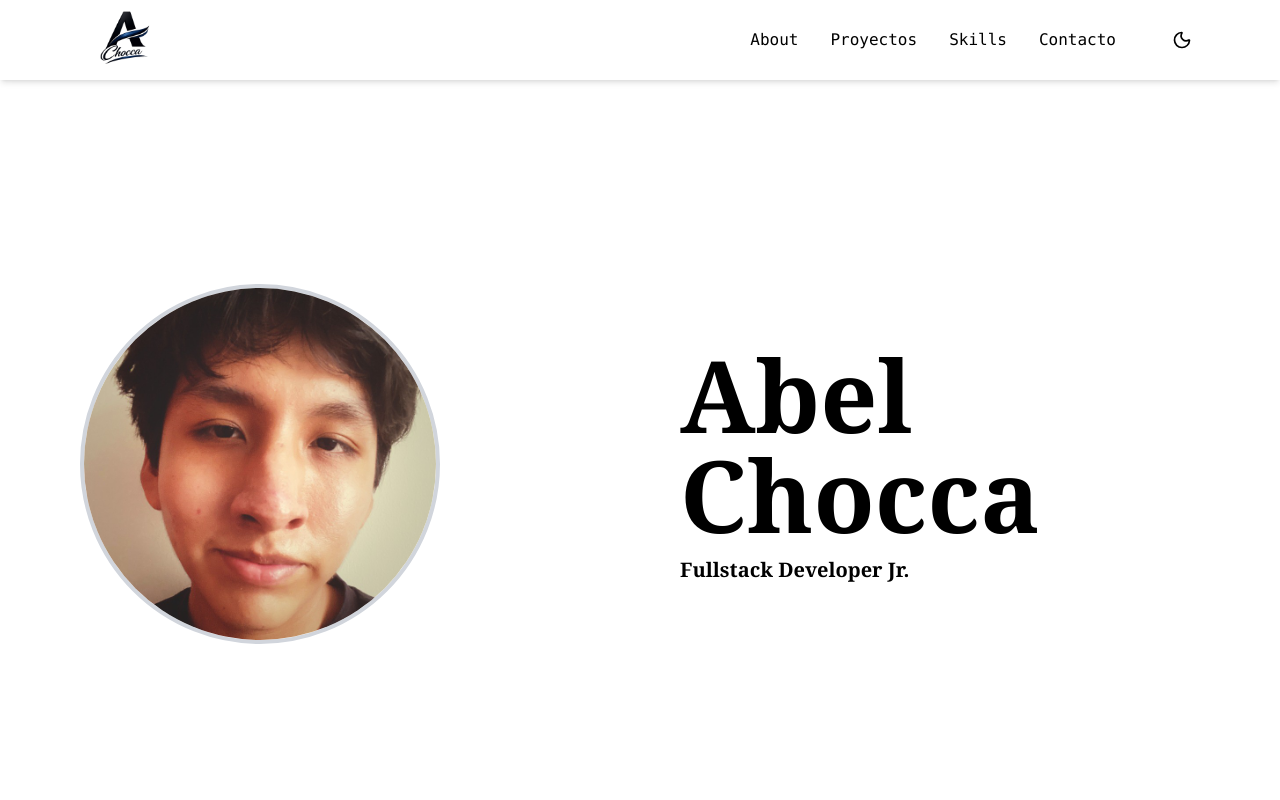
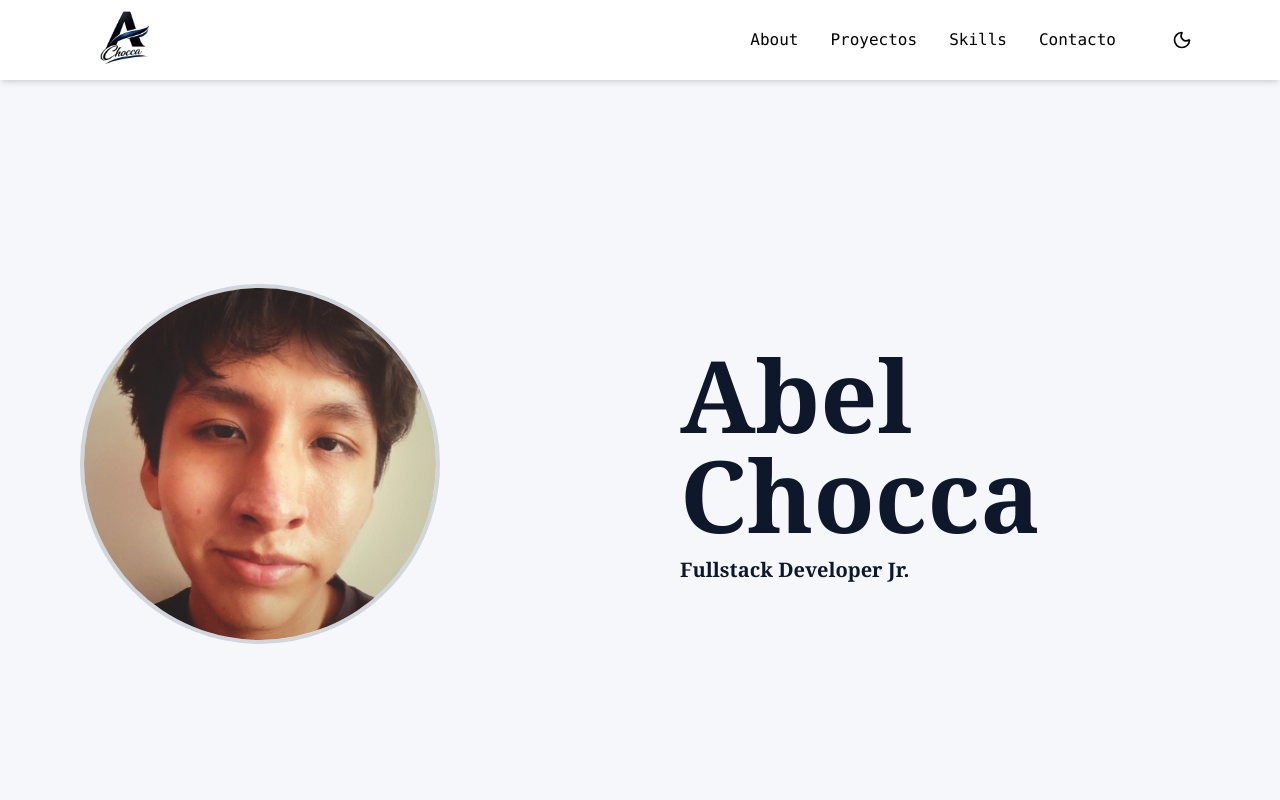
Before and after one commit to AbelChocca/Portfolio-Personal, a React (Vite) app: page / in a window 1280 px wide. Shown: the top 800 px of the page. Built offline with nearby package versions, Linux system fonts and the light colour scheme.

Commit message:
refactor: update CSS variables for improved theming and consistency

```diff
--- a/src/styles/index.css
+++ b/src/styles/index.css
@@ -1,42 +1,36 @@
 @import "tailwindcss";
 
 :root {
-  --bg-color: #ffffff;
-  --text-color: #000000;
-  --header-bg: #ffffff;
+  --background: #f5f7fb;
+  --foreground: #0f172a;
+
+  --card: rgba(255, 255, 255, 0.7);
+  --border: #e2e8f0;
+
+  --muted: #64748b;
+  --primary: #6366f1;
 }
 
-html.dark {
-  --bg-color: #0f131b;
-  --text-color: #f9fafb;
-  --header-bg: #121419;
+.dark {
+  --background: #020617;
+  --foreground: #f8fafc;
+
+  --card: rgba(15, 23, 42, 0.7);
+  --border: #1e293b;
+
+  --muted: #94a3b8;
+  --primary: #818cf8;
 }
 
-/* Estilos globales usando variables */
-body {
-  background-color: var(--bg-color);
-  color: var(--text-color);
-  transition: background-color 0.3s ease, color 0.3s ease;
+html {
+  scroll-behavior: smooth;
 }
 
-/* Header */
-header {
-  background-color: var(--header-bg);
-  transition: background-color 0.3s ease;
+body {
+  background-color: var(--background);
+  color: var(--foreground);
+
+  transition:
+    background-color 0.35s ease,
+    color 0.35s ease;
 }
-
-/* Ejemplo de botón toggle */
-.dark-toggle-button {
-  background-color: var(--bg-color);
-  color: var(--text-color);
-  border: 1px solid var(--text-color);
-  padding: 0.5rem 1rem;
-  border-radius: 8px;
-  cursor: pointer;
-  transition: all 0.3s ease;
-}
-
-.dark-toggle-button:hover {
-  background-color: var(--text-color);
-  color: var(--bg-color);
-}
```
